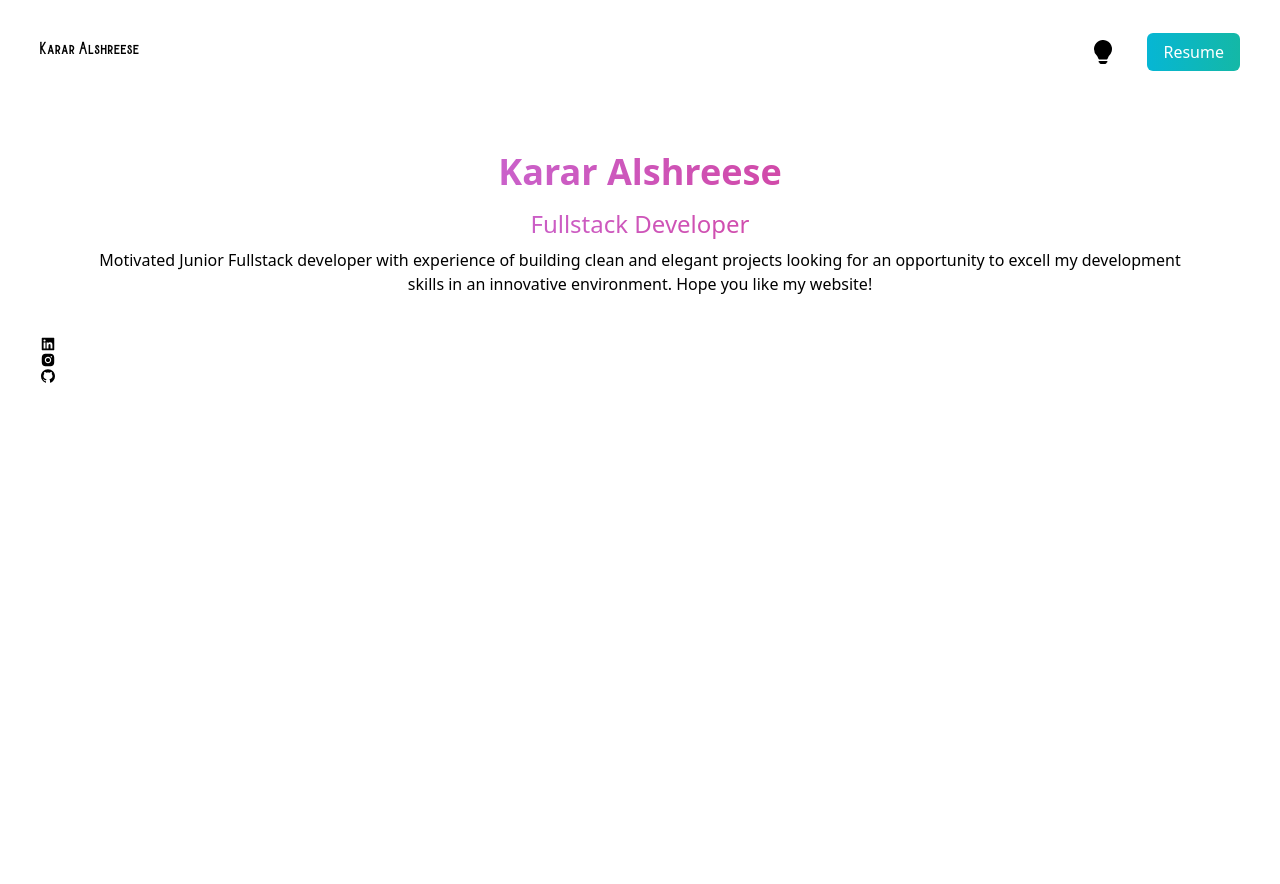
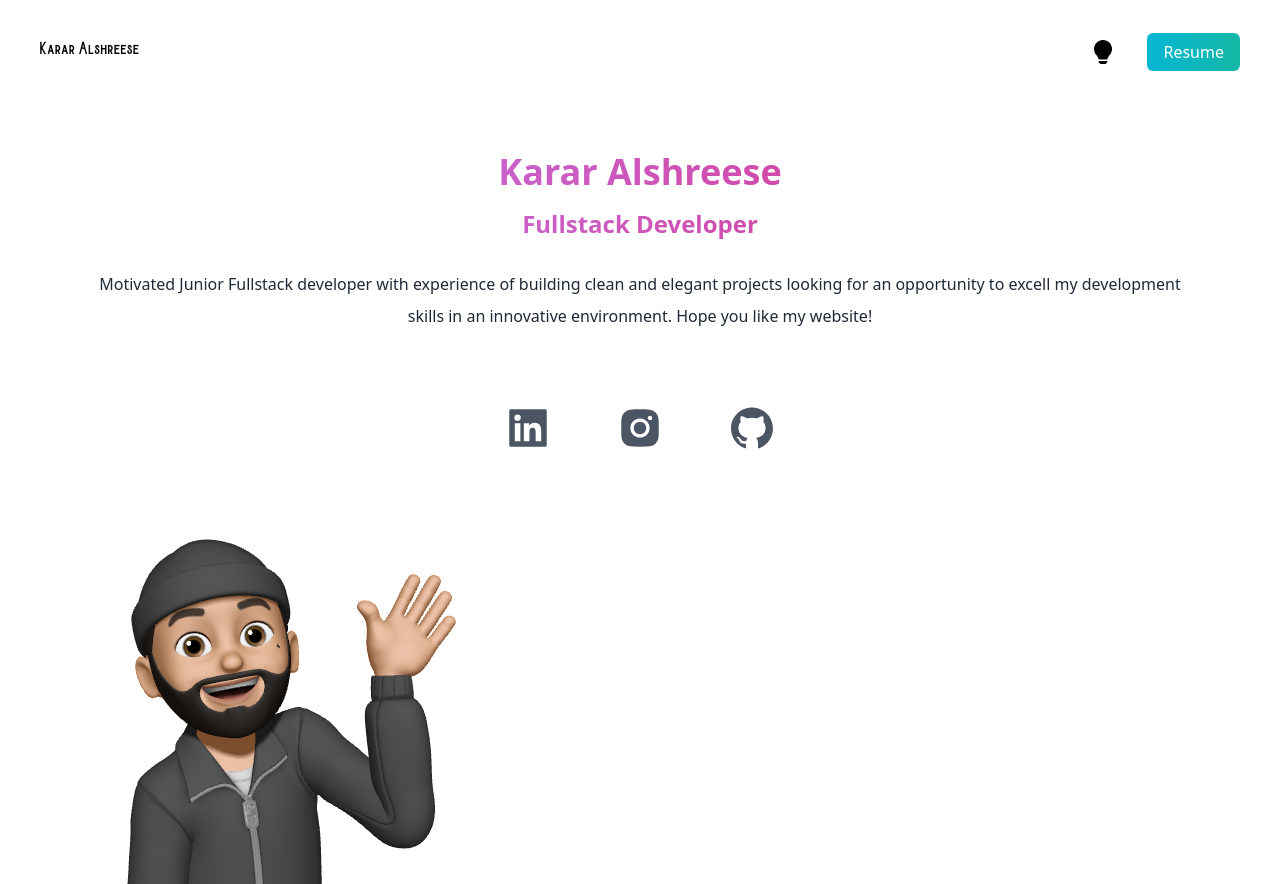
Before and after one commit to KararAlsh/react-portfolio, a Next.js app: page / in a window 1280 px wide. Before the commit the page ends 800 px from the top, so only its background shows below. Built offline with nearby package versions, Linux system fonts and the light colour scheme.

Commit message:
Some more css and imported memoji pic of myself to use on website

```diff
--- a/pages/index.js
+++ b/pages/index.js
@@ -1,6 +1,9 @@
 import Head from 'next/head';
 import {BsLightbulbFill} from 'react-icons/bs';
 import {AiFillLinkedin, AiFillInstagram, AiFillGithub} from 'react-icons/ai';
+import Image from "next/image";
+import Memoji from '../public/Memoji-Karar.png'
+
 
 export default function Home() {
   return (
@@ -28,15 +31,18 @@ export default function Home() {
           </nav>
           <div className='text-center p-10'>
             <h2 className='py-2 font-extrabold text-transparent text-4xl bg-clip-text bg-gradient-to-r from-purple-400 to-pink-600'>Karar Alshreese</h2>
-            <h3 className='py-2 text-transparent text-2xl bg-clip-text bg-gradient-to-r from-purple-400 to-pink-600'>Fullstack Developer</h3>
-            <p>
+            <h3 className='py-2 font-bold text-transparent text-2xl bg-clip-text bg-gradient-to-r from-purple-400 to-pink-600'>Fullstack Developer</h3>
+            <p className='text-md py-5 leading-8 text-gray-800'>
               Motivated Junior Fullstack developer with experience of building clean and elegant projects looking for an opportunity to excell my development skills in an innovative environment. Hope you like my website!
             </p>
           </div>
-          <div>
+          <div className='text-5xl flex justify-center gap-16 py-3 text-gray-600'>
             <AiFillLinkedin/>
             <AiFillInstagram/>
             <AiFillGithub/>
+          </div>
+          <div className=''>
+            <Image src={Memoji}/>
           </div>
         </section>
       </main>
```
Also changed, not shown: public/Memoji-Karar.png (added).
